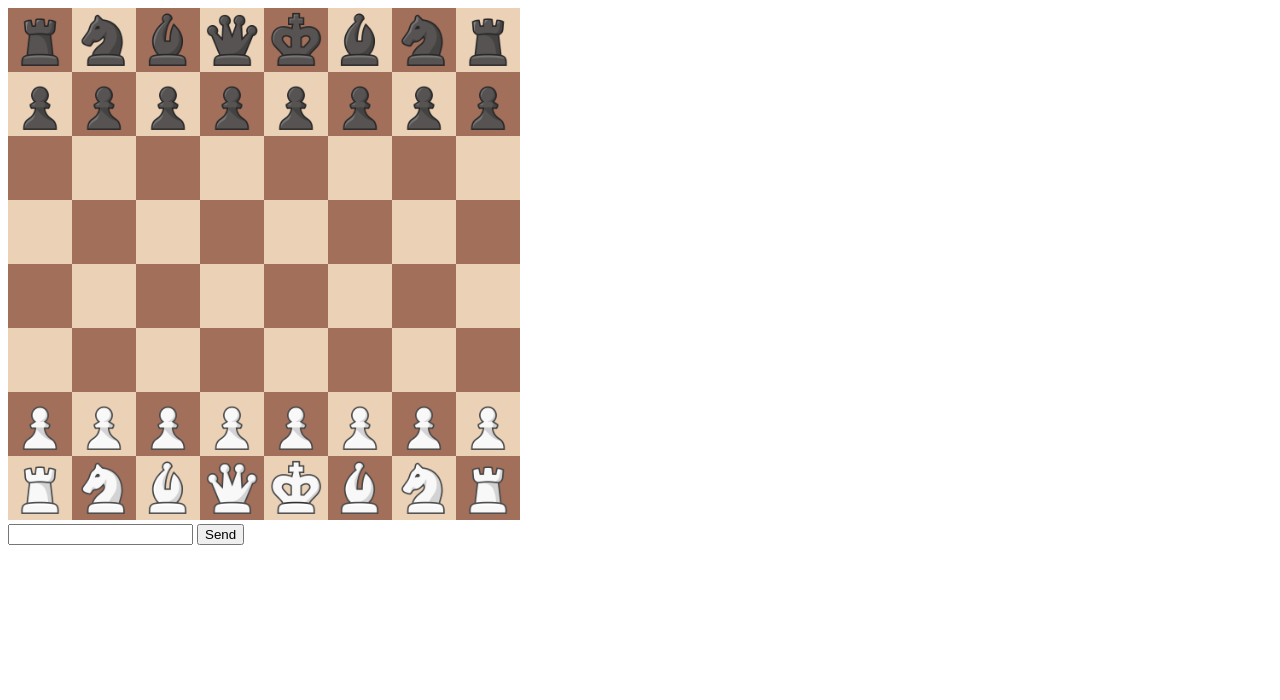
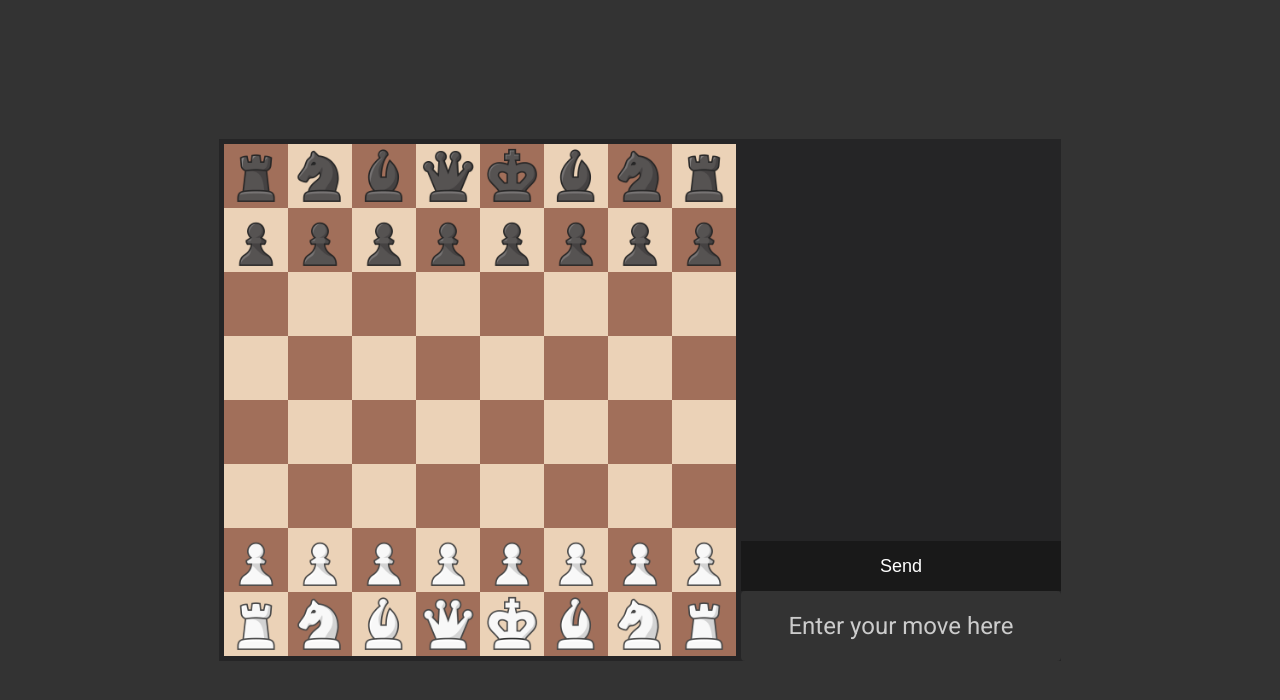
Before and after one commit to fqhd/WebChess, a website built with webpack: page index.html in a window 1280 px wide. Built offline with nearby package versions, Linux system fonts and the light colour scheme.

Commit message:
feat: style site

```diff
--- a/index.html
+++ b/index.html
@@ -3,16 +3,19 @@
 <head>
 	<meta charset="UTF-8">
 	<meta name="viewport" content="width=device-width, initial-scale=1.0">
-	<title>ChessBot</title>
+	<title>WebChess</title>
 	<link rel="shortcut icon" type="image/x-icon" href="favicon.ico">
+	<link rel="stylesheet" href="./style.css">
 </head>
 <body>
-	<canvas id="chessboard" width="512" height="512"></canvas>
-	<br>
-	<input id="moveInput" type="text">
-	<button id="sendButton">Send</button>
-	<br>
-	<label id="messageLabel"></label>
+	<div class="workspace">
+		<canvas id="chessboard" width="512" height="512"></canvas>
+		<div class="side-pane">
+			<button id="sendButton">Send</button>
+			<input id="moveInput" type="text" placeholder="Enter your move here">
+		</div>
+	</div>
+
 </body>
 <script src="./script.js"></script>
 </html>
--- a/src/index.js
+++ b/src/index.js
@@ -13,7 +13,6 @@ ctx.scale(dpr, dpr);
 const moveInput = document.getElementById('moveInput');
 const button = document.getElementById('sendButton');
 button.onclick = playMove;
-const message = document.getElementById('messageLabel');
 let canplay = true;
 
 const pieceImages = {}
@@ -106,7 +105,6 @@ async function playMove() {
 		drawBoard();
 		drawLastMove(parsedMove);
 		drawPieces();
-		message.textContent = '';
 		let botMove = await fetch('https://api.whoisfahd.dev/chessbot', {
 			method: 'GET',
 			headers: {
@@ -122,7 +120,6 @@ async function playMove() {
 		drawPieces();
 		canplay = true;
 	} else {
-		message.innerHTML += 'invalid move<br>';
 		canplay = true;
 	}
 }
--- /dev/null
+++ b/style.css
@@ -0,0 +1,72 @@
+@import url('https://fonts.googleapis.com/css2?family=Roboto:ital,wght@0,100;0,300;0,400;0,500;0,700;0,900;1,100;1,300;1,400;1,500;1,700;1,900&display=swap');
+
+* {
+	margin: 0;
+	padding: 0;
+}
+
+body {
+	background-color: #333333;
+	display: flex;
+	width: 100vw;
+	height: 100vh;
+}
+
+.workspace {
+	margin: auto;
+}
+
+input {
+	width: 300px;
+	height: 50px;
+	padding: 10px;
+	outline: none;
+	border-style: none;
+	border-radius: 4px;
+	background-color: #333333;
+	transition: background-color 0.3s ease;
+	text-align: center;
+	color: #FEE258FF;
+	font-size: 24px;
+	font-family: 'Roboto';
+	font-weight: 400;
+}
+
+.workspace {
+	display: flex;
+}
+
+.side-pane {
+	display: flex;
+	flex-flow: column nowrap;
+	justify-content: flex-end;
+	background-color: #252526;
+}
+
+input::placeholder {
+	color: #ccc;
+}
+
+input:focus {
+	background-color: #252526;
+}
+
+canvas {
+	border: 5px solid #252526;
+}
+
+button {
+	height: 50px;
+	background-color: #191919; /* Button background color */
+	color: #fff; /* Button text color */
+	padding: 10px 20px; /* Button padding */
+	font-size: 18px; /* Button text font size */
+	border: none; /* Remove button border */
+	cursor: pointer; /* Show pointer cursor on hover */
+	transition: background-color 0.3s ease; /* Add transition effect */
+}
+
+  /* Hover style for the button */
+button:hover {
+	background-color: #FEE258FF; /* Darken button background color on hover */
+}
```
Also changed, not shown: script.js.
